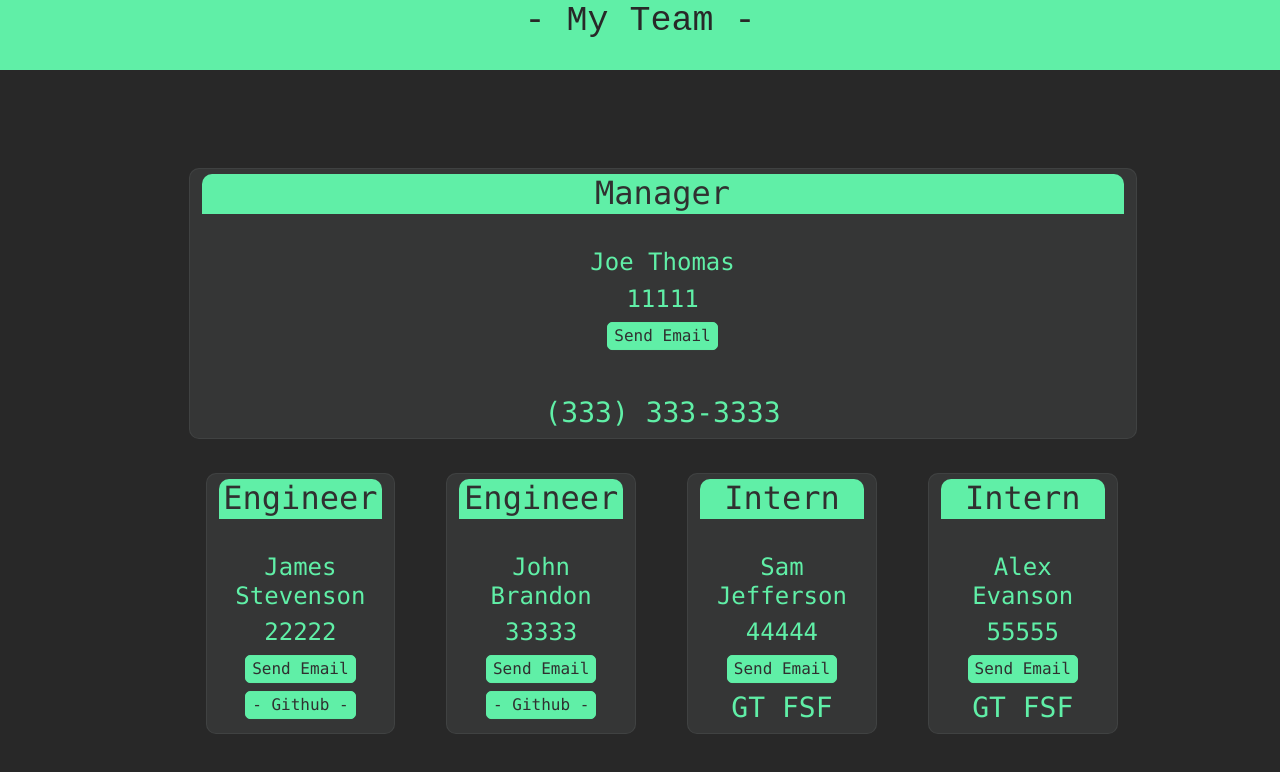
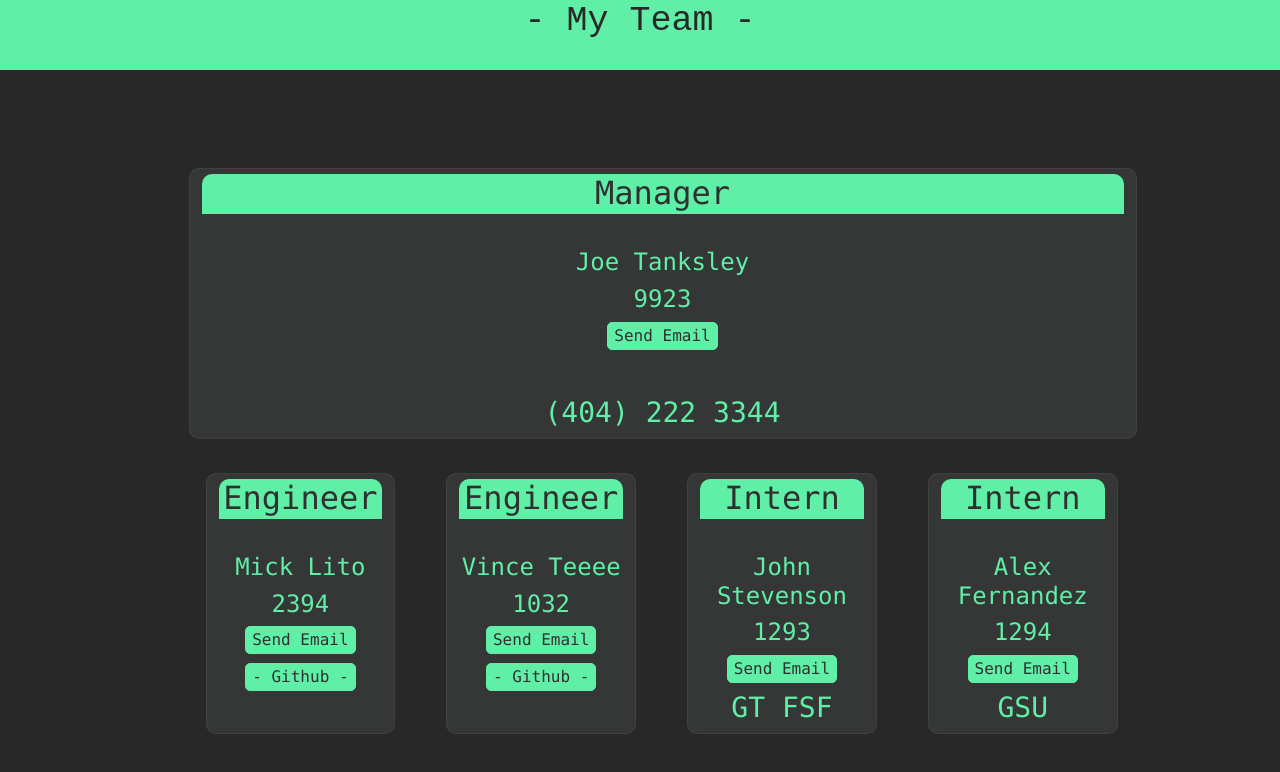
Before and after one commit to Micklitodev/TeamProfileGenerator, a website: page dist/index.html in a window 1280 px wide. Drawn offline with nearby package versions, Linux system fonts and the light colour scheme.

```diff
--- a/dist/index.html
+++ b/dist/index.html
@@ -24,48 +24,48 @@
         <div class="cardlg col-lg-10 col-10">
       <h2> Manager </h2>
       <br>
-      <h4> Joe Thomas </h4>
-      <h4> 11111 </h4>
-      <button> <a href="mailto:jthomas@gmail.com">  Send Email  </a> </button>
+      <h4> Joe Tanksley </h4>
+      <h4> 9923 </h4>
+      <button> <a href="mailto:jtank@gmail.com">  Send Email  </a> </button>
 
-      <h3> (333) 333-3333 </h3>
+      <h3> (404) 222 3344 </h3>
 
   </div><div class=" cardsm col-lg-2 col-10">
       <h2> Engineer </h2>
       <br>
-      <h4> James Stevenson </h4>
-      <h4> 22222 </h4>
-      <button> <a href="mailto:jstevenson@gmail.com">  Send Email  </a> </button>
-       <button> <a href='https://github.com/'  target='_blank'>  - Github -  </a> </button>
+      <h4> Mick Lito </h4>
+      <h4> 2394 </h4>
+      <button> <a href="mailto:micklito.dev@gmail.com">  Send Email  </a> </button>
+       <button> <a href='https://github.com/micklitodev'  target='_blank'>  - Github -  </a> </button>
 
 
   </div><div class=" cardsm col-lg-2 col-10">
       <h2> Engineer </h2>
       <br>
-      <h4> John Brandon </h4>
-      <h4> 33333 </h4>
-      <button> <a href="mailto:jbrandon.dev@gmail.com">  Send Email  </a> </button>
-       <button> <a href='https://github.com/'  target='_blank'>  - Github -  </a> </button>
+      <h4> Vince Teeee </h4>
+      <h4> 1032 </h4>
+      <button> <a href="mailto:vt@gmail.com">  Send Email  </a> </button>
+       <button> <a href='https://github.com/vt'  target='_blank'>  - Github -  </a> </button>
 
 
   </div><div class=" cardsm col-lg-2 col-10">
       <h2> Intern </h2>
       <br>
-      <h4> Sam Jefferson </h4>
-      <h4> 44444 </h4>
-      <button> <a href="mailto:sjefferson@gmail.com">  Send Email  </a> </button>
+      <h4> John Stevenson </h4>
+      <h4> 1293 </h4>
+      <button> <a href="mailto:jstevenson@gmail.com">  Send Email  </a> </button>
 
 
       <h3> GT FSF </h3>
   </div><div class=" cardsm col-lg-2 col-10">
       <h2> Intern </h2>
       <br>
-      <h4> Alex Evanson </h4>
-      <h4> 55555 </h4>
-      <button> <a href="mailto:aevenson@gmail.com">  Send Email  </a> </button>
+      <h4> Alex Fernandez </h4>
+      <h4> 1294 </h4>
+      <button> <a href="mailto:aFernadez@gmail.com">  Send Email  </a> </button>
 
 
-      <h3> GT FSF </h3>
+      <h3> GSU </h3>
   </div>
       </main>
     </body>
```
Also changed, not shown: README.md.
